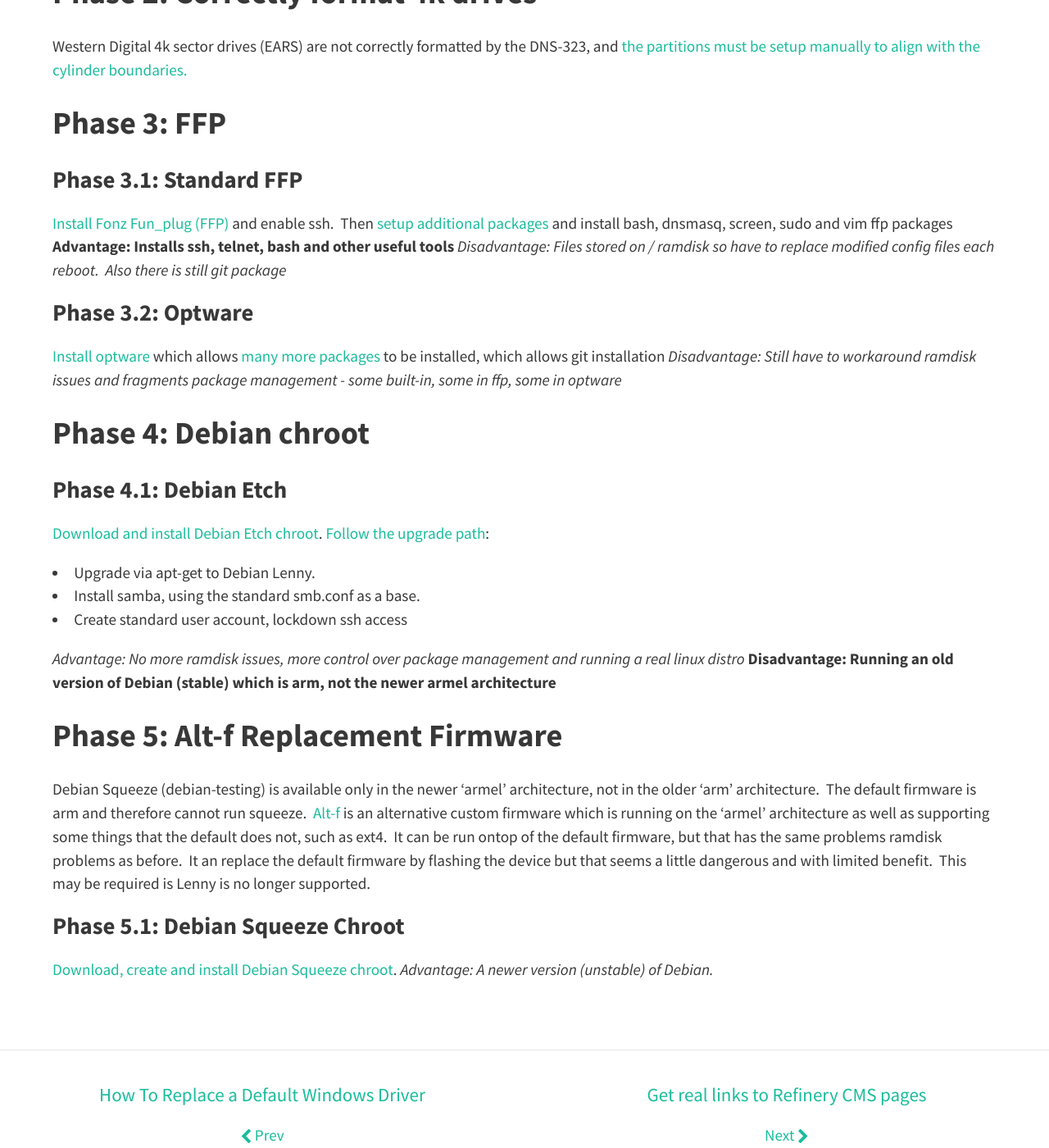
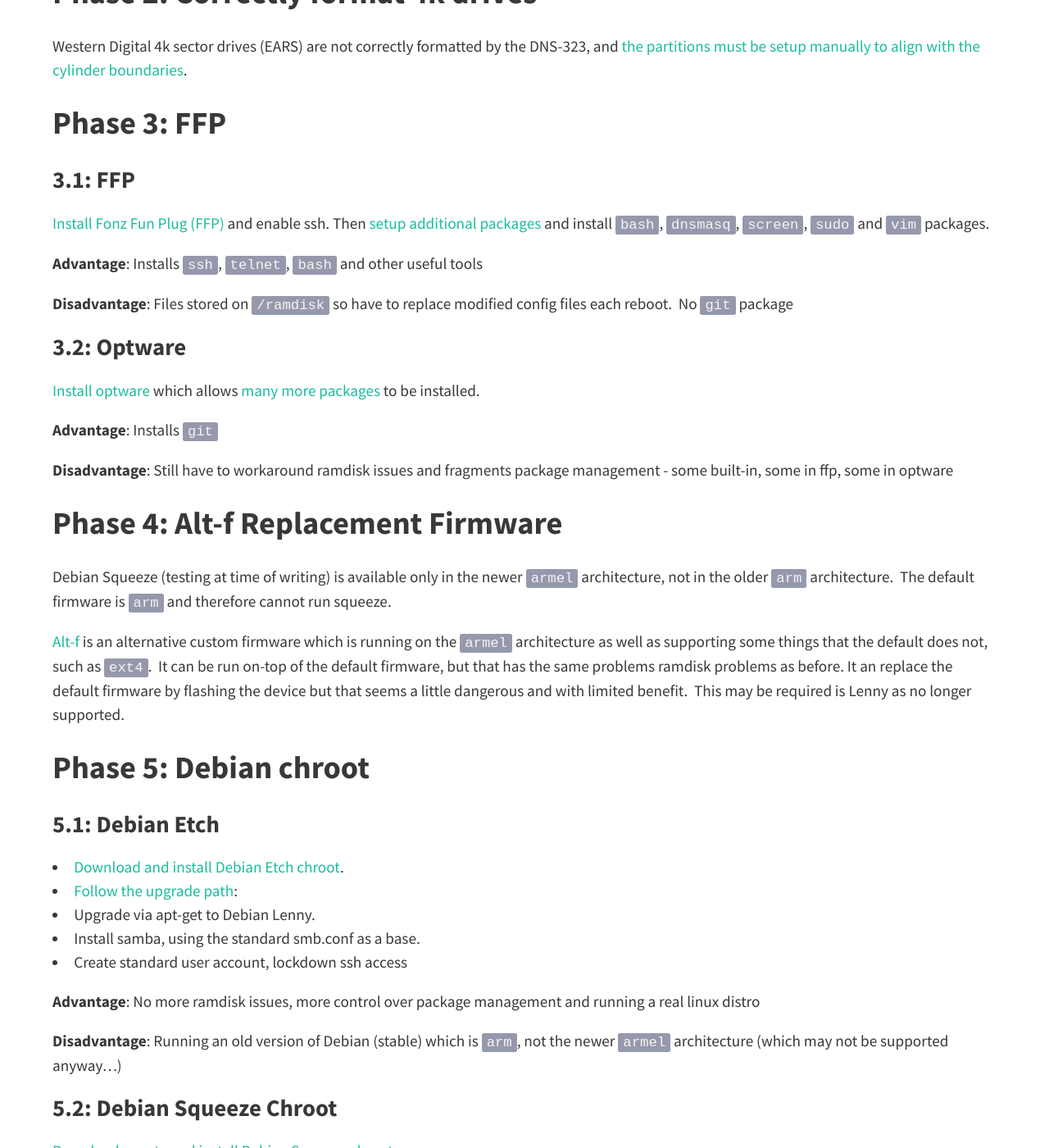
Before and after one commit to daveharris/daveharris.github.io, a Jekyll site: the page built from _posts/2010-11-22-dns-323-setup.markdown, in a window 1280 px wide and 1400 px high, scrolled down 553 px. Shown: the whole window at 82% size. Built offline with Jekyll 4.4.1, drawn with Linux system fonts in a browser that asks for light colours; nearby versions of some CDN libraries; some of the changed text lies outside the part shown.

Commit message:
Updated formatting of DNS-323 page

```diff
--- a/_posts/2010-11-22-dns-323-setup.markdown
+++ b/_posts/2010-11-22-dns-323-setup.markdown
@@ -6,82 +6,65 @@
 - linux
 ---
 
-This is a list
-of steps and resources used to set up my Dlink DNS-323 RevB
+This is a list of steps and resources used to set up my Dlink DNS-323 RevB NAS.
 
-Phase 1: Upgrade firmware
--------------------------
+##Phase 1: Upgrade firmware
 
-Upgrade to the [latest
-firmware](http://www.dlink.com.au/tech/Download/download.aspx?product=DNS-323)
-Alternatively, use the custom [alt-f
-firmware](http://code.google.com/p/alt-f).
+Upgrade to the [latest firmware](http://www.dlink.com.au/tech/Download/download.aspx?product=DNS-323)
 
-Phase 2: Correctly format 4k drives
------------------------------------
+##Phase 2: Correctly format 4k drives
 
-Western Digital 4k sector drives (EARS) are not correctly formatted by
-the DNS-323, and [the partitions must be setup manually to align with
-the cylinder
-boundaries.](http://forums.dlink.com/index.php?topic=14484.0)
+Western Digital 4k sector drives (EARS) are not correctly formatted by the DNS-323, and [the partitions must be setup manually to align with
+the cylinder boundaries](http://forums.dlink.com/index.php?topic=14484.0).
 
-Phase 3: FFP
-------------
+##Phase 3: FFP
 
-### Phase 3.1: Standard FFP
+### 3.1: FFP
 
-[Install Fonz Fun\_plug
-(FFP)](http://nas-tweaks.net/CH3SNAS:Tutorials/fun_plug#Steps_for_installing_fun_plug)
-and enable ssh.  Then [setup additional
-packages](http://nas-tweaks.net/CH3SNAS:Tutorials/ffp-packages#Downloading_packages)
-and install bash, dnsmasq, screen, sudo and vim ffp packages
-**Advantage: Installs ssh, telnet, bash and other useful tools**
-*Disadvantage: Files stored on / ramdisk so have to replace modified
-config files each reboot.  Also there is still git package*
+[Install Fonz Fun Plug (FFP)](http://nas-tweaks.net/CH3SNAS:Tutorials/fun_plug#Steps_for_installing_fun_plug) and enable ssh.
+Then [setup additional packages](http://nas-tweaks.net/CH3SNAS:Tutorials/ffp-packages#Downloading_packages) and install `bash`, `dnsmasq`, `screen`, `sudo` and `vim` packages.
 
-### Phase 3.2: Optware
+**Advantage**: Installs `ssh`, `telnet`, `bash` and other useful tools
 
-[Install optware](http://wiki.dns323.info/howto:optware) which allows
-[many more
-packages](http://ipkg.nslu2-linux.org/feeds/optware/dns323/cross/unstable/)
-to be installed, which allows git installation *Disadvantage: Still have
-to workaround ramdisk issues and fragments package management - some
-built-in, some in ffp, some in optware*
+**Disadvantage**: Files stored on `/ramdisk` so have to replace modified config files each reboot.  No `git` package
 
-Phase 4: Debian chroot
-----------------------
+### 3.2: Optware
 
-### Phase 4.1: Debian Etch
+[Install optware](http://dns323.kood.org/howto:optware) which allows [many more packages](http://ipkg.nslu2-linux.org/feeds/optware/dns323/cross/unstable/) to be installed.
 
-[Download and install Debian Etch
-chroot](http://wiki.dns323.info/howto:chroot_debian#the_easy_way).
-[Follow the upgrade
-path](http://forum.dsmg600.info/viewtopic.php?pid=26426#p26426):
+**Advantage**: Installs `git`
 
--   Upgrade via apt-get to Debian Lenny.
--   Install samba, using the standard smb.conf as a base.
--   Create standard user account, lockdown ssh access
+**Disadvantage**: Still have to workaround ramdisk issues and fragments package management - some built-in, some in ffp, some in optware
 
-*Advantage: No more ramdisk issues, more control over package management
-and running a real linux distro* **Disadvantage: Running an old version
-of Debian (stable) which is arm, not the newer armel architecture**
+##Phase 4: Alt-f Replacement Firmware
 
-Phase 5: Alt-f Replacement Firmware
------------------------------------
+Debian Squeeze (testing at time of writing) is available only in the newer `armel`
+architecture, not in the older `arm` architecture.  The default firmware is `arm` and therefore cannot run squeeze.
 
-Debian Squeeze (debian-testing) is available only in the newer 'armel'
-architecture, not in the older 'arm' architecture.  The default firmware
-is arm and therefore cannot run squeeze.
- [Alt-f](code.google.com/p/alt-f) is an alternative custom firmware
-which is running on the 'armel' architecture as well as supporting some
-things that the default does not, such as ext4.  It can be run ontop of
+[Alt-f](http://sourceforge.net/projects/alt-f) is an alternative custom firmware
+which is running on the `armel` architecture as well as supporting some
+things that the default does not, such as `ext4`.  It can be run on-top of
 the default firmware, but that has the same problems ramdisk problems as
-before.  It an replace the default firmware by flashing the device but
+before. It an replace the default firmware by flashing the device but
 that seems a little dangerous and with limited benefit.  This may be
-required is Lenny is no longer supported.
+required is Lenny as no longer supported.
 
-### Phase 5.1: Debian Squeeze Chroot
+##Phase 5: Debian chroot
 
-[Download, create and install Debi﻿an
-Squeeze chroot﻿](http://forum.dsmg600.info/viewtopic.php?id=4330).
-*Advantage: A newer version (unstable) of Debian.*
+### 5.1: Debian Etch
+
+- [Download and install Debian Etch chroot](http://dns323.kood.org/howto:chroot_debian#the_easy_way).
+- [Follow the upgrade path](http://forum.dsmg600.info/viewtopic.php?pid=26426#p26426):
+- Upgrade via apt-get to Debian Lenny.
+- Install samba, using the standard smb.conf as a base.
+- Create standard user account, lockdown ssh access
+
+**Advantage**: No more ramdisk issues, more control over package management and running a real linux distro
+
+**Disadvantage**: Running an old version of Debian (stable) which is `arm`, not the newer `armel` architecture (which may not be supported anyway...)
+
+### 5.2: Debian Squeeze Chroot
+
+[Download, create and install Debian Squeeze chroot﻿](http://forum.dsmg600.info/viewtopic.php?id=4330).
+
+**Advantage**: A newer version (unstable) of Debian.
```
